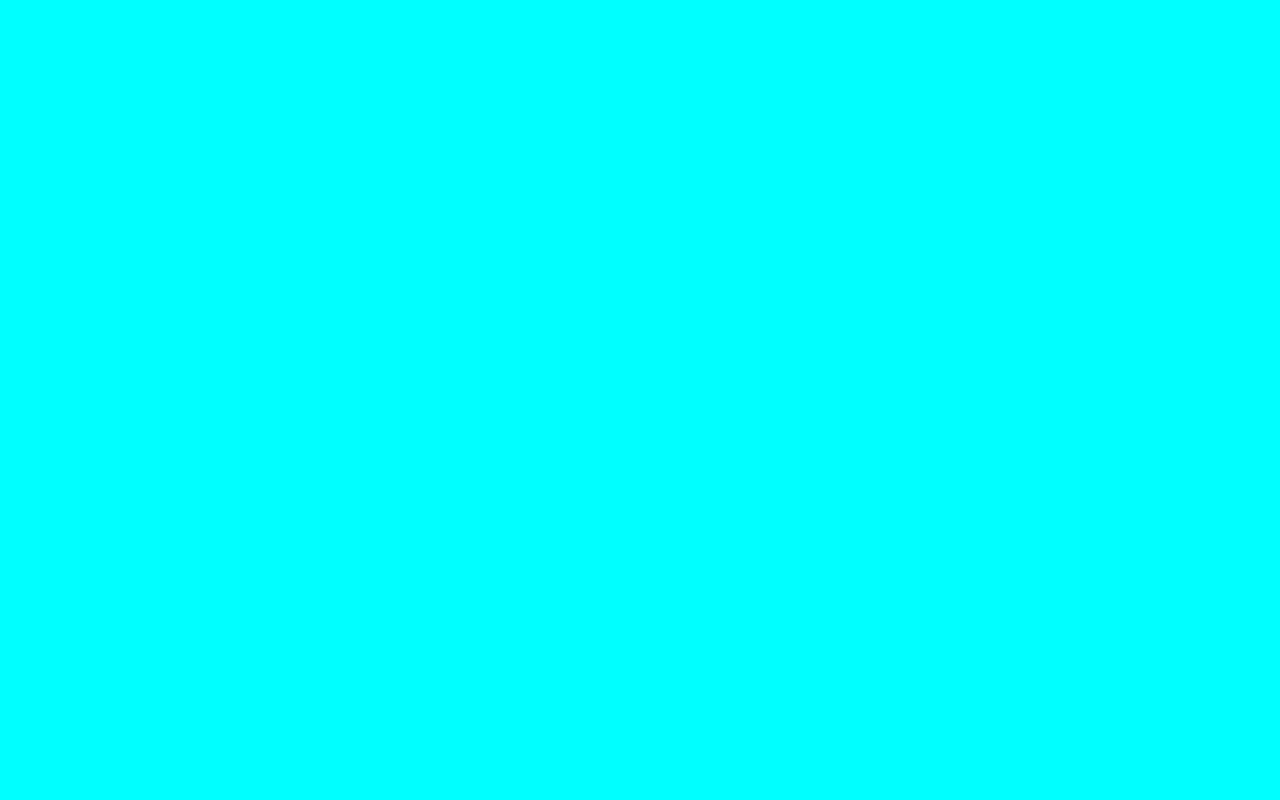
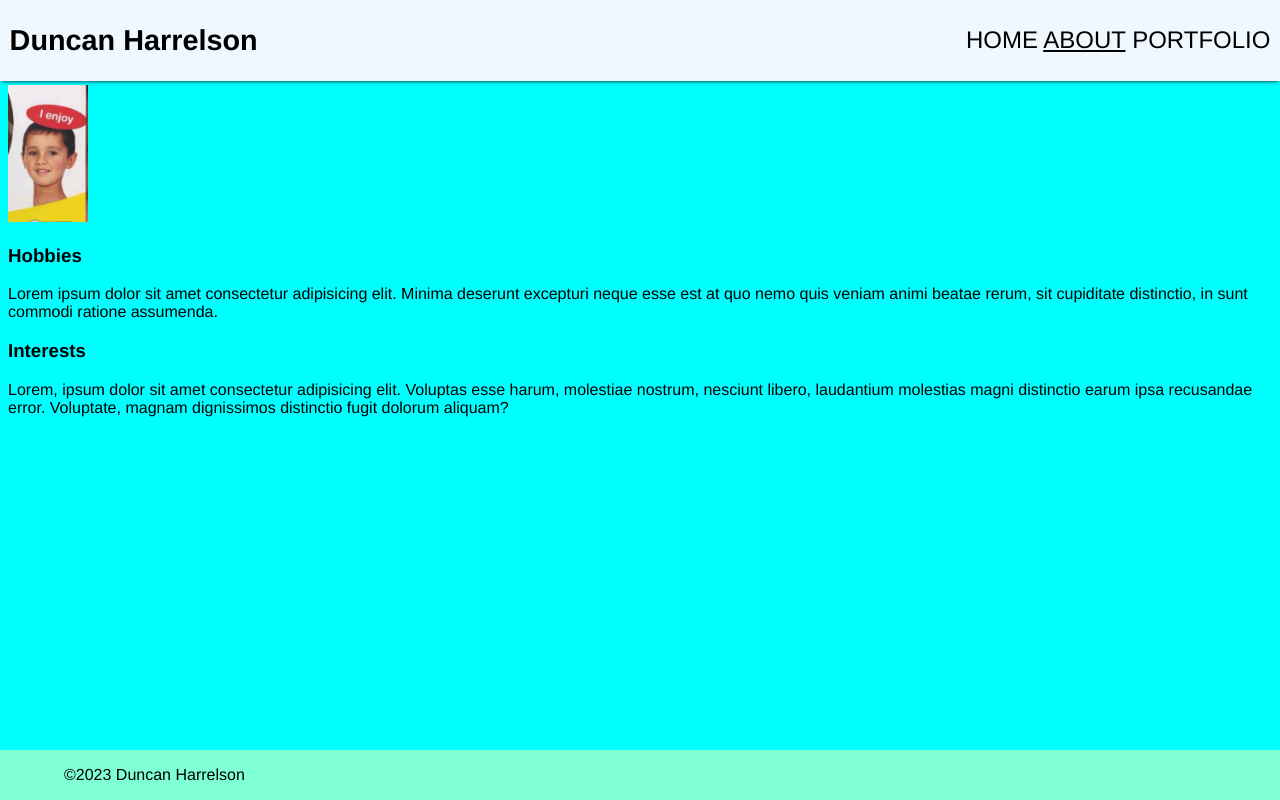
Before and after one commit to Duncan-Harrelson-Personal-Website/portfolio-site, a plain HTML site: page about.html in a window 1280 px wide. Drawn offline with Linux system fonts and the light colour scheme.

Commit message:
completed basic about.html structure

```diff
--- a/about.html
+++ b/about.html
@@ -7,6 +7,26 @@
     <link rel="stylesheet" href="style.css">
 </head>
 <body>
+    <header id="navbar">
+        <h2>Duncan Harrelson</h2>
+        <div class="links">
+            <a href="index.html">HOME</a>
+            <a class="active" href="about.html">ABOUT</a>
+            <a href="portfolio.html">PORTFOLIO</a>
+        </div>
+    </header>
 
+    <section class="main">
+        <img class="enjoy" src="images/enjoy.jpg" alt="">
+        <h3>Hobbies</h3>
+        <p>Lorem ipsum dolor sit amet consectetur adipisicing elit. Minima deserunt excepturi neque esse est at quo nemo quis veniam animi beatae rerum, sit cupiditate distinctio, in sunt commodi ratione assumenda.</p>
+
+        <h3>Interests</h3>
+        <p>Lorem, ipsum dolor sit amet consectetur adipisicing elit. Voluptas esse harum, molestiae nostrum, nesciunt libero, laudantium molestias magni distinctio earum ipsa recusandae error. Voluptate, magnam dignissimos distinctio fugit dolorum aliquam?</p>
+    </section>
+
+    <footer>
+        <p>&copy;<script>document.write( new Date().getFullYear() );</script> Duncan Harrelson </p>
+    </footer>
 </body>
 </html>
--- a/style.css
+++ b/style.css
@@ -62,6 +62,11 @@ a {
     height: 100px;
 }
 
+.enjoy {
+    width: 80px;
+    align-items: left;
+}
+
 /* .sticky {
     position: fixed;
     top: 0;
```
Also changed, not shown: images/enjoy.jpg (added), 1 other file.
